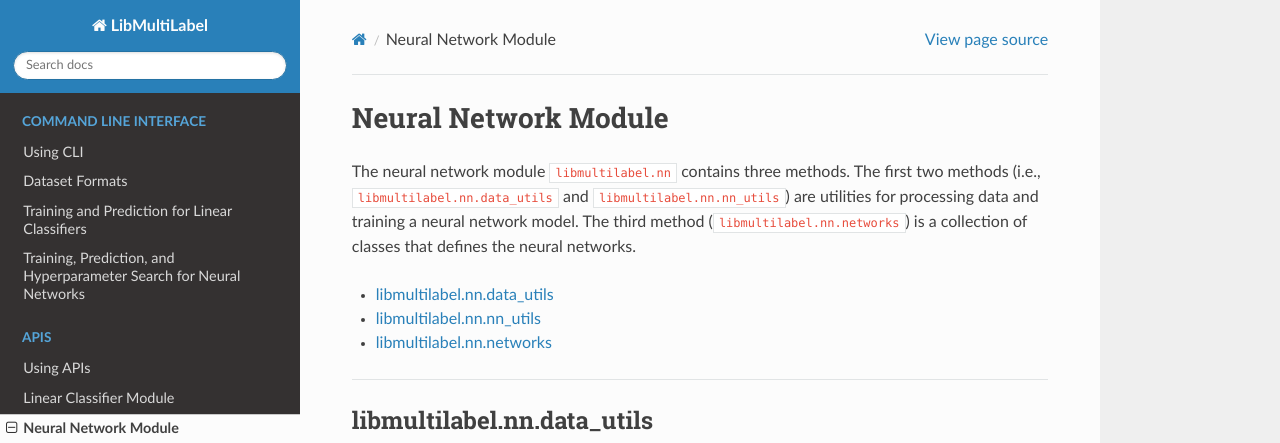
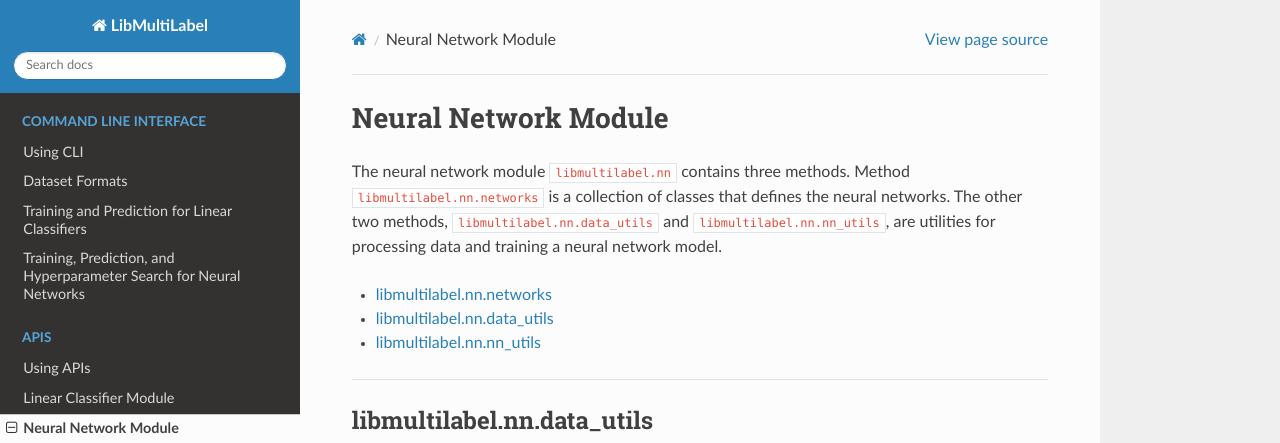
Before and after one commit to ASUS-AICS/LibMultiLabel, a Sphinx documentation site: the page built from docs/api/nn.rst, in a window 1280 px wide and 1301 px high. Shown: the top 443 px of the window. Built offline with Sphinx 7.4.7 and the Read the Docs theme 2.0.0, drawn with Linux system fonts in a browser that asks for light colours.

Commit message:
Update the orders of sections (same as the sidebar)

```diff
--- a/docs/api/nn.rst
+++ b/docs/api/nn.rst
@@ -2,12 +2,11 @@
 =====================
 
 The neural network module ``libmultilabel.nn`` contains three methods.
-The first two methods (i.e., ``libmultilabel.nn.data_utils`` and ``libmultilabel.nn.nn_utils``) are utilities for processing data and training a neural network model.
-The third method (``libmultilabel.nn.networks``) is a collection of classes that defines the neural networks.
+Method ``libmultilabel.nn.networks`` is a collection of classes that defines the neural networks. The other two methods, ``libmultilabel.nn.data_utils`` and ``libmultilabel.nn.nn_utils``, are utilities for processing data and training a neural network model.
 
+*  `libmultilabel.nn.networks <nn_networks.html>`_
 * :ref:`libmultilabel.nn.data_utils`
 * :ref:`libmultilabel.nn.nn_utils`
-*  `libmultilabel.nn.networks <nn_networks.html>`_
 
 .. toctree::
     :maxdepth: 1
```
